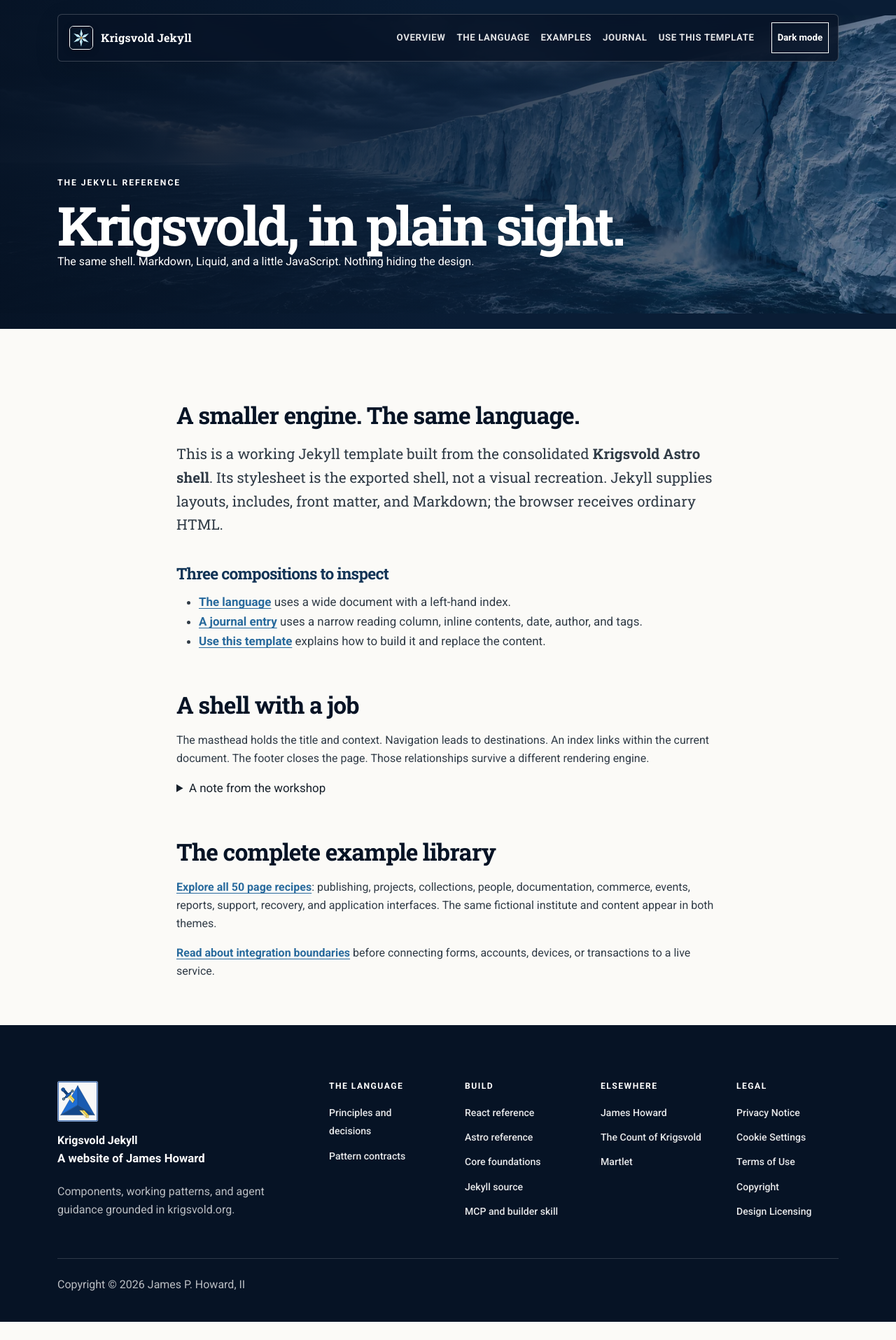
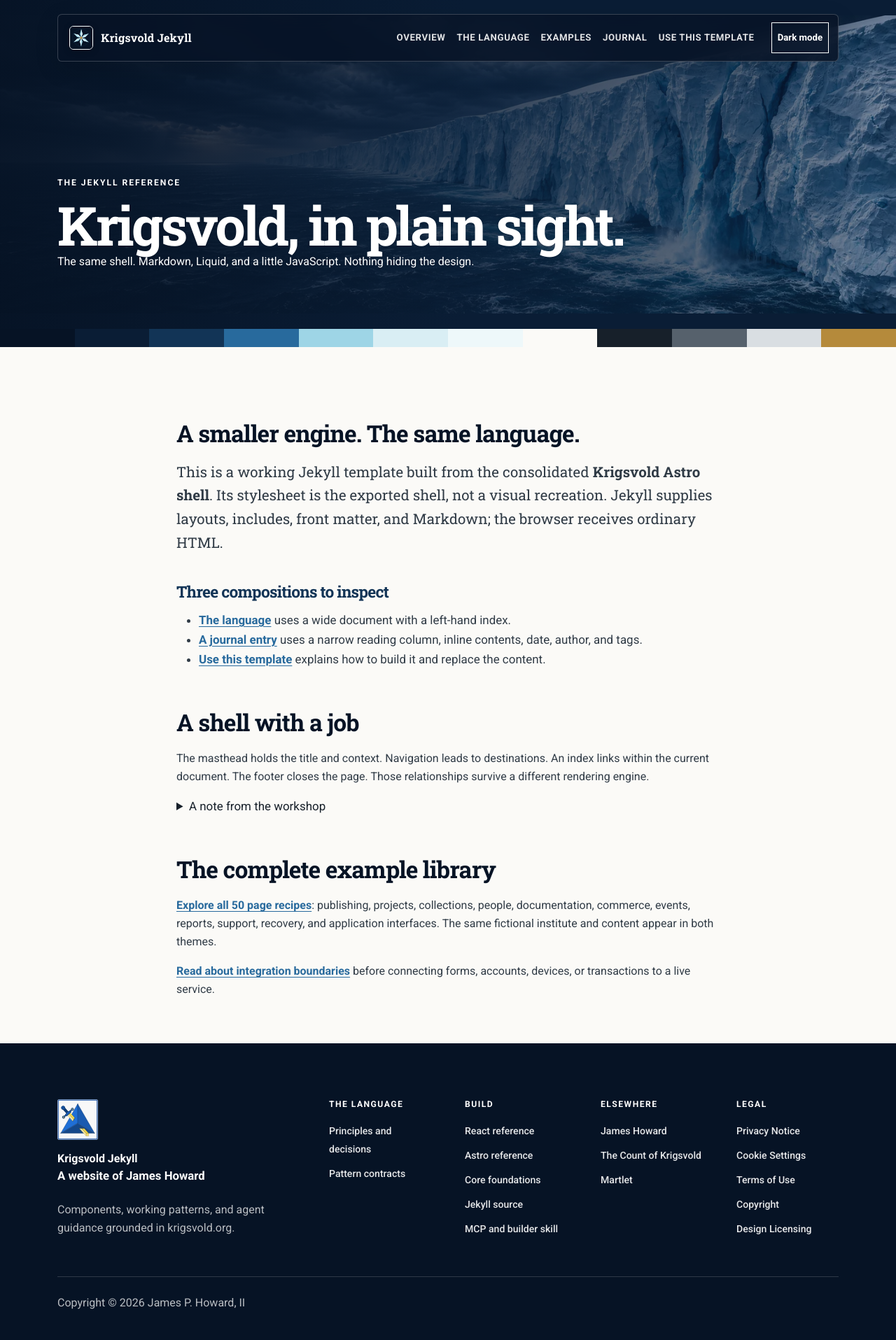
Before and after one commit to krigsvolddesign/jekyll, a Jekyll site: the page built from index.md, in a window 1280 px wide. Shown: the whole page at 70% size. Built offline with Jekyll 4.4.1, drawn with Linux system fonts in a browser that asks for light colours; before the commit the page ends 1889 px from its top, so only the background shows below that.

Commit message:
Restore family-specific hero navigation and palette treatment

```diff
--- a/assets/css/jekyll.css
+++ b/assets/css/jekyll.css
@@ -118,3 +118,25 @@ html[data-appearance="dark"] .page-masthead--illustrated { background-color:var(
   html[data-appearance] .page-masthead--illustrated { background:white!important; color:black!important; }
   html[data-appearance] .page-masthead--illustrated :is(h1,p,.eyebrow) { color:black!important; text-shadow:none; }
 }
+
+/* The canonical Krigsvold design language exposes its palette as a ribbon
+   immediately below its home masthead. Reuse the verified foundation swatches;
+   preserve the already-approved ice-sheet image and polar scrim verbatim. */
+.krigsvold-palette-ribbon {
+  display:flex;
+  width:100%;
+  height:clamp(1.25rem,2vw,2rem);
+  overflow:hidden;
+}
+.krigsvold-palette-ribbon > span {
+  display:block;
+  flex:1 1 0;
+  min-width:0;
+  background:var(--palette-swatch);
+}
+@media(forced-colors:active) {
+  .krigsvold-palette-ribbon {display:none;}
+}
+@media print {
+  .krigsvold-palette-ribbon {display:none;}
+}
```
